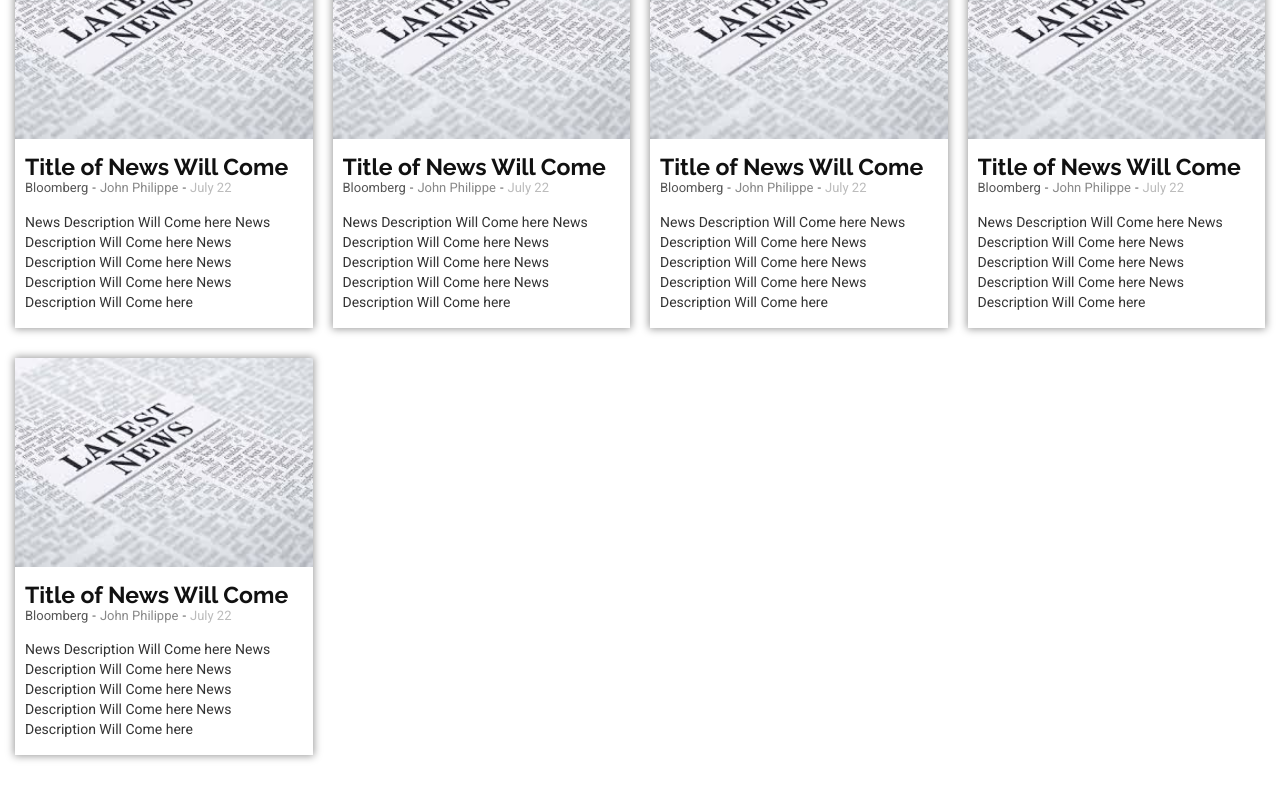
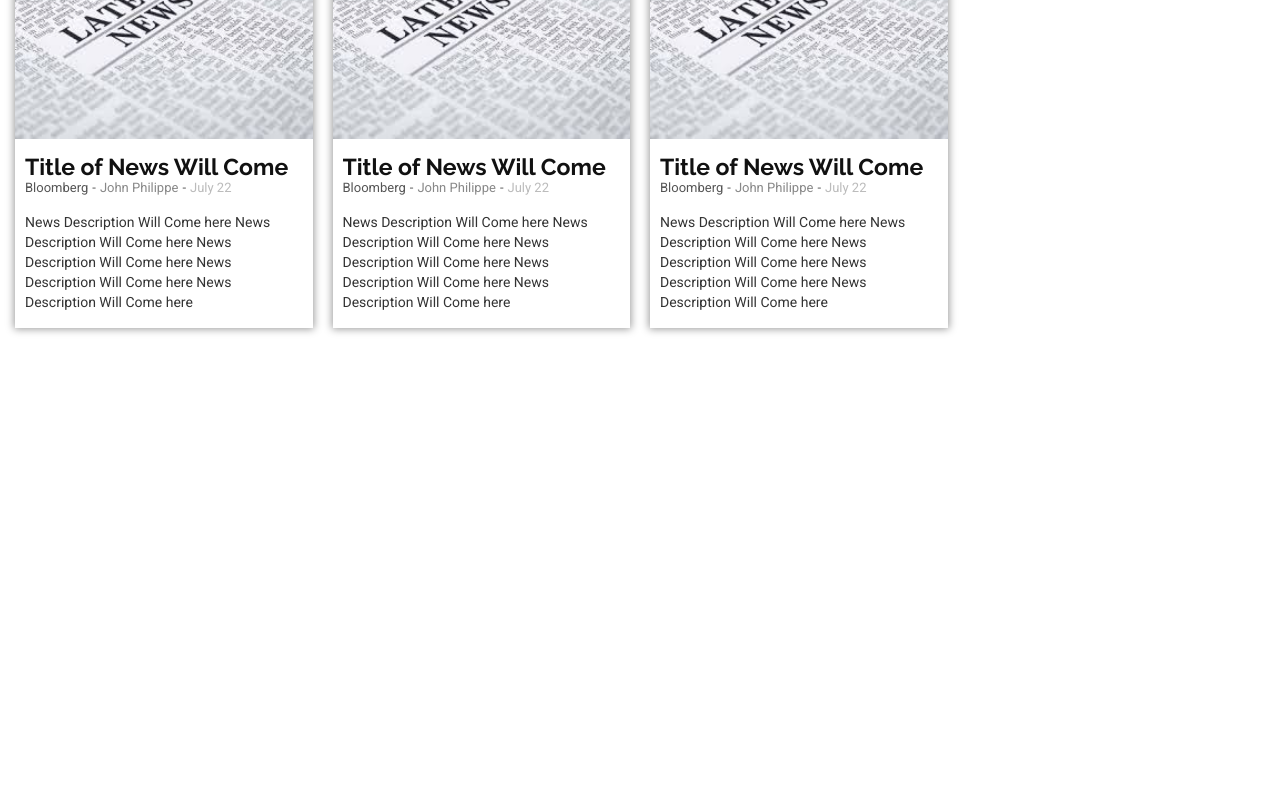
Before and after one commit to AdnanZahid89/mertium, a React (Create React App) app: page / in a window 1280 px wide. Shown: the part 610-1410 px from the top of the page. After the commit the page ends 988 px from the top, so only its background shows below. Built offline with nearby package versions, Linux system fonts and the light colour scheme; what react-router-redux would draw is missing.

Commit message:
add container

```diff
--- a/src/components/itemsList/Item.js
+++ b/src/components/itemsList/Item.js
@@ -10,11 +10,11 @@ class Item extends Component {
             <li>
                 <div className="holder">
                     <div className="img-holder">
-                        <a href="javascript:void(0)"><img src={NewsImg} alt="News Images"/></a>
+                        <a><img src={NewsImg} alt="News Images"/></a>
                     </div>
                     <div className="text-holder">
                         <header className="post-header">
-                            <h2><a href="javascript:void(0)">Title of News Will Come</a></h2>
+                            <h2><a>Title of News Will Come</a></h2>
                             <div className="meta">
                                 <span className="post-info">Bloomberg</span>
                                 <span className="post-author">John Philippe</span>
@@ -32,11 +32,11 @@ class Item extends Component {
             <li>
                 <div className="holder">
                     <div className="img-holder">
-                        <a href="javascript:void(0)"><img src={NewsImg} alt="News Images"/></a>
+                        <a><img src={NewsImg} alt="News Images"/></a>
                     </div>
                     <div className="text-holder">
                         <header className="post-header">
-                            <h2><a href="javascript:void(0)">Title of News Will Come</a></h2>
+                            <h2><a>Title of News Will Come</a></h2>
                             <div className="meta">
                                 <span className="post-info">Bloomberg</span>
                                 <span className="post-author">John Philippe</span>
@@ -54,11 +54,11 @@ class Item extends Component {
             <li>
                 <div className="holder">
                     <div className="img-holder">
-                        <a href="javascript:void(0)"><img src={NewsImg} alt="News Images"/></a>
+                        <a><img src={NewsImg} alt="News Images"/></a>
                     </div>
                     <div className="text-holder">
                         <header className="post-header">
-                            <h2><a href="javascript:void(0)">Title of News Will Come</a></h2>
+                            <h2><a>Title of News Will Come</a></h2>
                             <div className="meta">
                                 <span className="post-info">Bloomberg</span>
                                 <span className="post-author">John Philippe</span>
@@ -76,11 +76,11 @@ class Item extends Component {
             <li>
                 <div className="holder">
                     <div className="img-holder">
-                        <a href="javascript:void(0)"><img src={NewsImg} alt="News Images"/></a>
+                        <a><img src={NewsImg} alt="News Images"/></a>
                     </div>
                     <div className="text-holder">
                         <header className="post-header">
-                            <h2><a href="javascript:void(0)">Title of News Will Come</a></h2>
+                            <h2><a>Title of News Will Come</a></h2>
                             <div className="meta">
                                 <span className="post-info">Bloomberg</span>
                                 <span className="post-author">John Philippe</span>
@@ -98,11 +98,11 @@ class Item extends Component {
             <li>
                 <div className="holder">
                     <div className="img-holder">
-                        <a href="javascript:void(0)"><img src={NewsImg} alt="News Images"/></a>
+                        <a><img src={NewsImg} alt="News Images"/></a>
                     </div>
                     <div className="text-holder">
                         <header className="post-header">
-                            <h2><a href="javascript:void(0)">Title of News Will Come</a></h2>
+                            <h2><a>Title of News Will Come</a></h2>
                             <div className="meta">
                                 <span className="post-info">Bloomberg</span>
                                 <span className="post-author">John Philippe</span>
@@ -120,11 +120,11 @@ class Item extends Component {
             <li>
                 <div className="holder">
                     <div className="img-holder">
-                        <a href="javascript:void(0)"><img src={NewsImg} alt="News Images"/></a>
+                        <a><img src={NewsImg} alt="News Images"/></a>
                     </div>
                     <div className="text-holder">
                         <header className="post-header">
-                            <h2><a href="javascript:void(0)">Title of News Will Come</a></h2>
+                            <h2><a>Title of News Will Come</a></h2>
                             <div className="meta">
                                 <span className="post-info">Bloomberg</span>
                                 <span className="post-author">John Philippe</span>
@@ -142,55 +142,11 @@ class Item extends Component {
             <li>
                 <div className="holder">
                     <div className="img-holder">
-                        <a href="javascript:void(0)"><img src={NewsImg} alt="News Images"/></a>
+                        <a><img src={NewsImg} alt="News Images"/></a>
                     </div>
                     <div className="text-holder">
                         <header className="post-header">
-                            <h2><a href="javascript:void(0)">Title of News Will Come</a></h2>
-                            <div className="meta">
-                                <span className="post-info">Bloomberg</span>
-                                <span className="post-author">John Philippe</span>
-                                <span className="post-date">July 22</span>
-                            </div>
-                        </header>
-                        <div className="text">
-                            <p>News Description Will Come here News Description Will Come here
-                                News Description Will Come here News Description Will Come here
-                                News Description Will Come here </p>
-                        </div>
-                    </div>
-                </div>
-            </li>
-            <li>
-                <div className="holder">
-                    <div className="img-holder">
-                        <a href="javascript:void(0)"><img src={NewsImg} alt="News Images"/></a>
-                    </div>
-                    <div className="text-holder">
-                        <header className="post-header">
-                            <h2><a href="javascript:void(0)">Title of News Will Come</a></h2>
-                            <div className="meta">
-                                <span className="post-info">Bloomberg</span>
-                                <span className="post-author">John Philippe</span>
-                                <span className="post-date">July 22</span>
-                            </div>
-                        </header>
-                        <div className="text">
-                            <p>News Description Will Come here News Description Will Come here
-                                News Description Will Come here News Description Will Come here
-                                News Description Will Come here </p>
-                        </div>
-                    </div>
-                </div>
-            </li>
-            <li>
-                <div className="holder">
-                    <div className="img-holder">
-                        <a href="javascript:void(0)"><img src={NewsImg} alt="News Images"/></a>
-                    </div>
-                    <div className="text-holder">
-                        <header className="post-header">
-                            <h2><a href="javascript:void(0)">Title of News Will Come</a></h2>
+                            <h2><a>Title of News Will Come</a></h2>
                             <div className="meta">
                                 <span className="post-info">Bloomberg</span>
                                 <span className="post-author">John Philippe</span>
--- a/src/index.js
+++ b/src/index.js
@@ -20,13 +20,13 @@ const middleware = [
   routerMiddleware(history)
 ]
 
-// if (process.env.NODE_ENV === 'development') {
-//   const devToolsExtension = window.devToolsExtension
+if (process.env.NODE_ENV === 'development') {
+  const devToolsExtension = window.devToolsExtension
 
-//   if (typeof devToolsExtension === 'function') {
-//     enhancers.push(devToolsExtension())
-//   }
-// }
+  if (typeof devToolsExtension === 'function') {
+    enhancers.push(devToolsExtension())
+  }
+}
 
 const composedEnhancers = compose(
   applyMiddleware(...middleware),
```
Also changed, not shown: src/components/itemsList/itemHolderContainer.js (added, +17 -0 lines), src/api/feed.js (deleted), src/components/itemsList/ItemHolder.js (line endings or trailing spaces), 1 other file (tests, documents, lock files or other folders).
